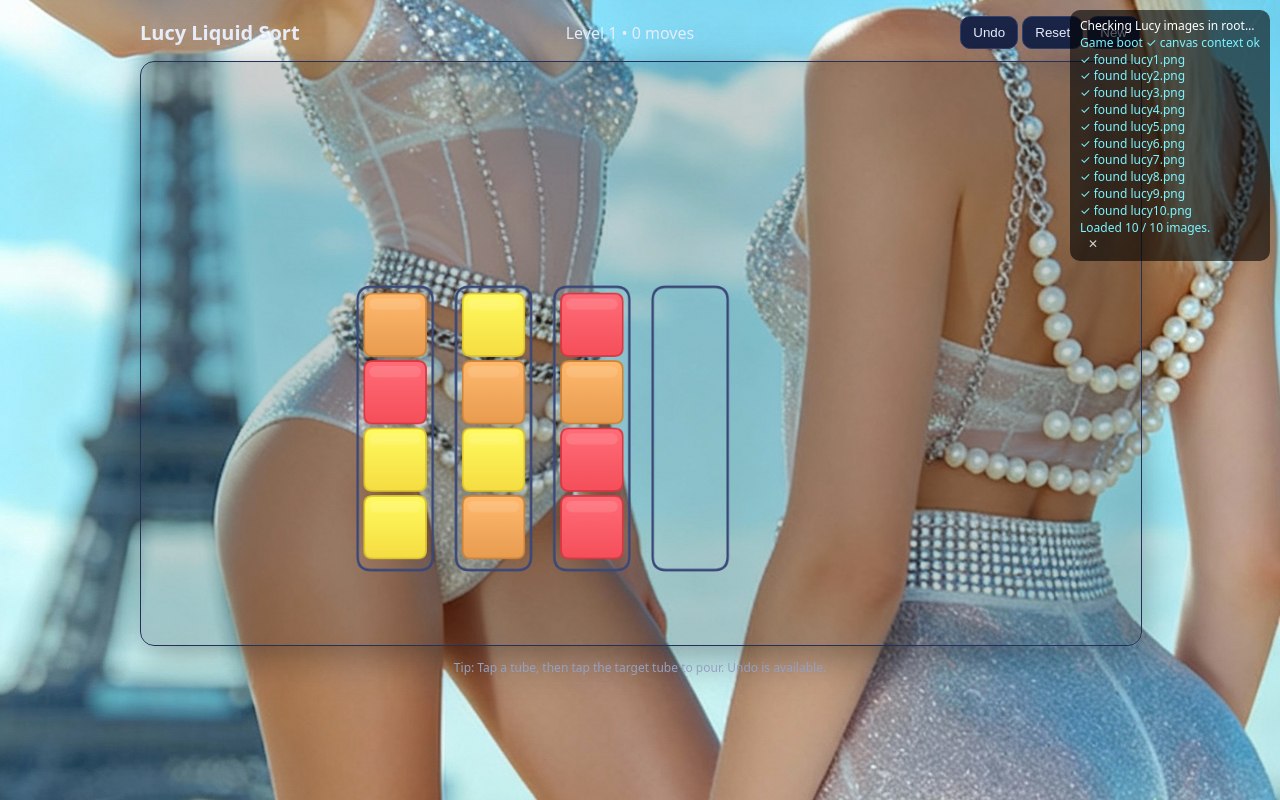
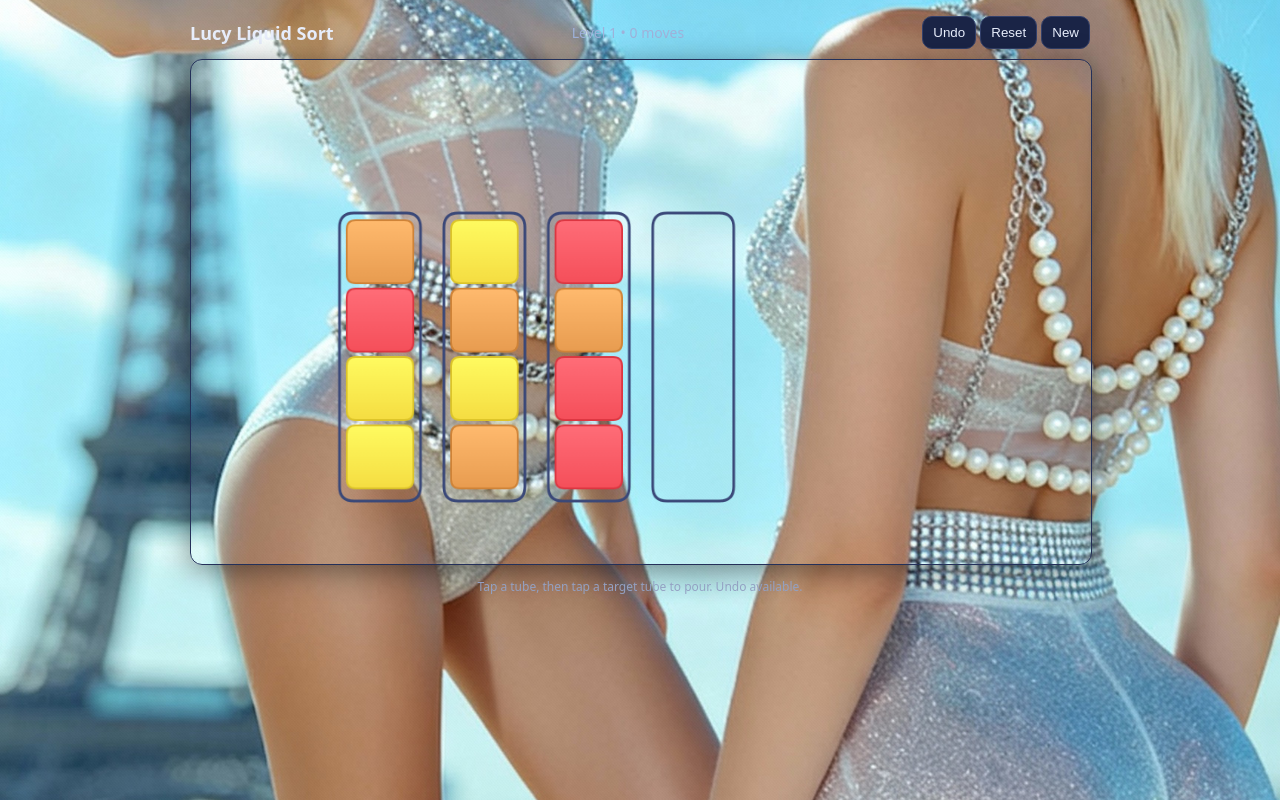
Before and after one commit to wtfbabel2forever/lucyliquidsort, a plain HTML site: page index.html in a window 1280 px wide. Drawn offline with Linux system fonts and the light colour scheme.

Commit message:
Update index.html

```diff
--- a/index.html
+++ b/index.html
@@ -1,148 +1,79 @@
 <!doctype html>
 <html lang="en">
 <head>
-<meta charset="utf-8" />
-<meta name="viewport" content="width=device-width,initial-scale=1" />
-<title>Lucy Liquid Sort — Debug Safe Build</title>
+<meta charset="utf-8">
+<meta name="viewport" content="width=device-width,initial-scale=1">
+<title>Lucy Liquid Sort — Final Build</title>
 <style>
-  html,body { height:100%; margin:0; }
-  body {
-    font-family: system-ui, -apple-system, Segoe UI, Roboto, Inter, Arial;
-    color: #e8eefc;
-    background: #0b1020 no-repeat center center fixed;
-    background-size: cover;
+  html,body{height:100%;margin:0}
+  body{
+    font-family:system-ui,-apple-system,Segoe UI,Roboto,Inter,Arial;
+    background:#0b1020 no-repeat center center fixed;
+    background-size:cover;
+    color:#e8eefc;
+    transition:background-image 1s ease-in-out;
   }
-  /* Background layer (optional; we apply to body directly, but keep for effects target) */
-  #bg { position: fixed; inset: 0; pointer-events:none; z-index:0; }
-  .wrap { position: relative; z-index:1; width:min(1000px,96vw); padding:16px; margin:auto; }
-  header { display:flex; align-items:center; justify-content:space-between; margin-bottom:12px; gap:12px; }
-  h1 { font-size:20px; margin:0; }
-  button { border:1px solid #33406a; background:#1a2446; color:#e8eefc; padding:8px 12px; border-radius:10px; cursor:pointer; }
-  button:hover { background:#212d58; }
-  canvas { width:100%; height:auto; background: rgba(0,0,0,0.18); border:1px solid #243059; border-radius:14px; box-shadow:0 10px 40px rgba(0,0,0,.35); }
-  footer { margin-top:8px; font-size:12px; color:#93a0c2; text-align:center; }
-
-  /* Debug panel */
-  #debug {
-    position: fixed; right: 10px; top: 10px; z-index: 9999;
-    background: rgba(0,0,0,.6); color: #fff; padding:8px 10px; border-radius:10px;
-    font-size: 12px; line-height: 1.4; max-width: 60vw;
-  }
-  #debug b { color: #7cf5ff; }
-  #debug .close { margin-left:8px; cursor:pointer; opacity:.8; }
-  #debug .ok { color: #7cf5ff; }
-  #debug .err { color: #ff9aa2; }
-  .fade { animation: fadeEffect 1000ms ease; }
-  .zoom { animation: zoomEffect 1000ms ease; }
-  .slide { animation: slideEffect 1000ms ease; }
-  .rotate { animation: rotateEffect 1000ms ease; }
-  .blur { animation: blurEffect 1000ms ease; }
-  @keyframes fadeEffect { from {opacity:0;} to {opacity:1;} }
-  @keyframes zoomEffect { from {transform:scale(1.12);} to {transform:scale(1);} }
-  @keyframes slideEffect { from {background-position:-120% 0;} to {background-position:center;} }
-  @keyframes rotateEffect { from {transform:rotate(6deg);} to {transform:rotate(0);} }
-  @keyframes blurEffect { from {filter:blur(14px);} to {filter:blur(0);} }
+  .wrap{max-width:900px;margin:0 auto;padding:16px}
+  header{display:flex;align-items:center;justify-content:space-between;gap:10px;margin-bottom:10px}
+  h1{font-size:18px;margin:0}
+  .hud{font-size:14px;color:#9fb2da}
+  button{border:1px solid #33406a;background:#1a2446;color:#e8eefc;padding:8px 10px;border-radius:10px;cursor:pointer}
+  button:hover{background:#23305a}
+  canvas{width:100%;height:auto;background:transparent;border:1px solid #243059;border-radius:12px;box-shadow:0 6px 30px rgba(0,0,0,.45)}
+  footer{margin-top:8px;font-size:12px;color:#93a0c2;text-align:center}
+  .fade { animation: fadeEffect 1s; }
+  .zoom { animation: zoomEffect 1s; }
+  .slide { animation: slideEffect 1s; }
+  .rotate { animation: rotateEffect 1s; }
+  .blur { animation: blurEffect 1s; }
+  @keyframes fadeEffect { from{opacity:0} to{opacity:1} }
+  @keyframes zoomEffect { from{transform:scale(1.2)} to{transform:scale(1)} }
+  @keyframes slideEffect { from{background-position:-100% 0} to{background-position:center} }
+  @keyframes rotateEffect { from{transform:rotate(10deg)} to{transform:rotate(0)} }
+  @keyframes blurEffect { from{filter:blur(12px)} to{filter:blur(0)} }
 </style>
 </head>
 <body>
-  <div id="bg" aria-hidden="true"></div>
-  <div id="debug">booting…</div>
-
   <div class="wrap">
     <header>
       <h1>Lucy Liquid Sort</h1>
-      <div><span id="levelLabel">Level 1</span> • <span id="moves">0</span> moves</div>
+      <div class="hud"><span id="levelLabel">Level 1</span> • <span id="moves">0</span> moves</div>
       <div>
         <button id="btnUndo">Undo</button>
         <button id="btnReset">Reset</button>
         <button id="btnNew">New</button>
       </div>
     </header>
-
-    <canvas id="game" width="1200" height="700" aria-label="Color sort puzzle board"></canvas>
-    <footer>Tip: Tap a tube, then tap the target tube to pour. Undo is available.</footer>
+    <canvas id="game" width="1000" height="560"></canvas>
+    <footer>Tap a tube, then tap a target tube to pour. Undo available.</footer>
   </div>
 
 <script>
-// ========== Debug helpers ==========
-const $debug = document.getElementById('debug');
-function logDebug(msg, cls='') {
-  if(!$debug) return;
-  const p = document.createElement('div');
-  if(cls) p.className = cls;
-  p.textContent = msg;
-  $debug.appendChild(p);
-}
-function setDebug(msg) { $debug.textContent = msg; }
-function closeDebug(){ if($debug) $debug.remove(); }
-</script>
-
-<script>
-// ========== Lucy Background (robust) ==========
-(function(){
-  const list = [
+/* Lucy 배경 (1분마다 교체, 10번째마다 효과) */
+const backgrounds = [
   "lucy1.png","lucy2.png","lucy3.png","lucy4.png","lucy5.png",
   "lucy6.png","lucy7.png","lucy8.png","lucy9.png","lucy10.png"
 ];
 const effects = ["fade","zoom","slide","rotate","blur"];
-  const available = [];
-  let tested = 0, current = 0, changeCount = 0;
-  const bgDiv = document.getElementById('bg');
-
-  function probe(src, cb){
-    const img = new Image();
-    img.onload = ()=>cb(src,true);
-    img.onerror = ()=>cb(src,false);
-    // cache-bust to avoid stale 404
-    img.src = src + "?v=" + Date.now();
-  }
-
-  setDebug("Checking Lucy images in root…");
-  list.forEach(src => probe(src, (s, ok)=>{
-    tested++;
-    if(ok){ available.push(s); logDebug("✓ found "+s, 'ok'); }
-    else { logDebug("✗ missing "+s, 'err'); }
-    if(tested===list.length){
-      if(available.length===0){
-        logDebug("No lucy*.png images found next to index.html", 'err');
-      } else {
-        logDebug("Loaded "+available.length+" / "+list.length+" images.", 'ok');
-        // start rotation
-        swap();
-        setInterval(swap, 60000);
-      }
-      // add a close button
-      const x = document.createElement('span');
-      x.textContent = '✕';
-      x.className = 'close';
-      x.onclick = closeDebug;
-      $debug.appendChild(x);
-    }
-  }));
-
-  function applyBg(url){
-    document.body.style.backgroundImage = 'url("'+url+'")';
-    document.body.style.backgroundSize = 'cover';
-    document.body.style.backgroundPosition = 'center center';
-  }
-
-  function swap(){
-    if(!available.length) return;
-    applyBg(available[current]);
-    current = (current + 1) % available.length;
+let current = 0, changeCount = 0;
+function swapBg(){
+  document.body.style.backgroundImage = `url(${backgrounds[current]})`;
+  document.body.style.backgroundSize = "cover";
+  document.body.style.backgroundPosition = "center center";
+  current = (current+1)%backgrounds.length;
   changeCount++;
   if(changeCount % 10 === 0){
     const fx = effects[Math.floor(Math.random()*effects.length)];
     document.body.classList.add(fx);
-      setTimeout(()=>document.body.classList.remove(fx), 1000);
+    setTimeout(()=>document.body.classList.remove(fx),1000);
   }
 }
-})();
+swapBg();
+setInterval(swapBg,60000);
 </script>
 
 <script>
-// ========== Color Sort Game (stable) ==========
-(function(){
+/* 퍼즐 게임 로직 (수정 완료판) */
 const TUBE_CAPACITY=4, BASE_TUBES=6, EMPTY_TUBES=2;
 const COLORS=['#ff5964','#f2a65a','#ffe74c','#59cd90','#4d9de0','#b57edc','#ff87ab','#7cf5ff'];
 
@@ -150,77 +81,87 @@ function closeDebug(){ if($debug) $debug.remove(); }
 const canvas=document.getElementById('game'),ctx=canvas.getContext('2d');
 const uiLevel=document.getElementById('levelLabel'),uiMoves=document.getElementById('moves');
 
-  function okBoot(){
-    logDebug("Game boot ✓ canvas context ok", "ok");
-  }
-  function errBoot(){
-    logDebug("Game boot failed: canvas context missing", "err");
-  }
-  canvas && ctx ? okBoot() : errBoot();
+document.getElementById('btnUndo').onclick=()=>undo();
+document.getElementById('btnReset').onclick=()=>loadLevel(level,true);
+document.getElementById('btnNew').onclick=()=>{level++;loadLevel(level);};
 
-  document.getElementById('btnUndo').onclick=()=>{ if(history.length){ tubes=history.pop(); moves=Math.max(0,moves-1); uiMoves.textContent=moves; selected=null; draw(); } };
-  document.getElementById('btnReset').onclick=()=>loadLevel(level,true);
-  document.getElementById('btnNew').onclick=()=>{ level++; loadLevel(level); };
-
-  canvas.addEventListener('click',e=>{
-    const r=canvas.getBoundingClientRect();
-    const x=(e.clientX-r.left)*(canvas.width/r.width);
-    const y=(e.clientY-r.top)*(canvas.height/r.height);
-    const i=tubes.findIndex(t=>x>=t._rect.x&&x<=t._rect.x+t._rect.w&&y>=t._rect.y&&y<=t._rect.y+t._rect.h);
-    if(i<0) return;
-    if(selected==null){ selected=i; draw(); return; }
-    if(selected===i){ selected=null; draw(); return; }
-    pour(selected,i);
-  }, {passive:true});
+canvas.addEventListener('click',e=>handleClick(e.clientX,e.clientY));
+canvas.addEventListener('touchstart',e=>{e.preventDefault();const t=e.touches[0];handleClick(t.clientX,t.clientY);},{passive:false});
 
 function randInt(n){return Math.floor(Math.random()*n);}
 function generateLevel(n){
   const sets=Math.min(3+Math.floor((n-1)/1.5),8);
   const cnt=Math.max(BASE_TUBES,sets+EMPTY_TUBES);
   let arr=[]; for(let c=0;c<sets;c++) for(let s=0;s<TUBE_CAPACITY;s++) arr.push(c);
-    for(let i=arr.length-1;i>0;i--){ let j=randInt(i+1); [arr[i],arr[j]]=[arr[j],arr[i]]; }
-    const piles=Array.from({length:cnt},()=>[]);
-    let k=0; for(let t=0;t<cnt-EMPTY_TUBES;t++) for(let s=0;s<TUBE_CAPACITY;s++) piles[t].push(arr[k++]);
+  for(let i=arr.length-1;i>0;i--){let j=randInt(i+1);[arr[i],arr[j]]=[arr[j],arr[i]];}
+  const piles=Array.from({length:cnt},()=>[]); let k=0;
+  for(let t=0;t<cnt-EMPTY_TUBES;t++) for(let s=0;s<TUBE_CAPACITY;s++) piles[t].push(arr[k++]);
   return piles;
 }
 function clone(st){return st.map(t=>t.slice());}
 function loadLevel(n,keep=false){
   if(!keep) level=n;
   tubes=generateLevel(level); history=[]; selected=null; moves=0;
-    uiLevel.textContent='Level '+level; uiMoves.textContent=moves; draw();
+  uiLevel.textContent='Level '+level; uiMoves.textContent='0'; draw();
 }
 function legalMove(a,b){
   if(a===b) return false;
-    let A=tubes[a],B=tubes[b];
-    if(!A.length || B.length===TUBE_CAPACITY) return false;
-    let color=A[A.length-1],count=1;
-    for(let i=A.length-2;i>=0&&A[i]===color;i--) count++;
-    if(!B.length) return true;
-    return B[B.length-1]===color && B.length + Math.min(count, TUBE_CAPACITY-B.length) <= TUBE_CAPACITY;
+  const A=tubes[a],B=tubes[b];
+  if(A.length===0 || B.length===TUBE_CAPACITY) return false;
+  const color=A[A.length-1];
+  let count=1; for(let i=A.length-2;i>=0&&A[i]===color;i--) count++;
+  if(B.length===0) return true;
+  return B[B.length-1]===color && B.length+Math.min(count,TUBE_CAPACITY-B.length)<=TUBE_CAPACITY;
 }
 function pour(a,b){
   if(!legalMove(a,b)) return;
-    history.push(clone(tubes));
-    let A=tubes[a],B=tubes[b],color=A[A.length-1];
-    while(A.length && A[A.length-1]===color && B.length<TUBE_CAPACITY) B.push(A.pop());
+  history.push(clone(tubes)); // 상태 저장
+  const A=tubes[a],B=tubes[b]; const color=A[A.length-1];
+  while(A.length && A[A.length-1]===color && B.length<TUBE_CAPACITY){B.push(A.pop());}
   moves++; uiMoves.textContent=moves; selected=null; draw();
+  checkWin();
+}
+function undo(){
+  if(history.length){ tubes=history.pop(); moves=Math.max(0,moves-1); uiMoves.textContent=moves; selected=null; draw(); }
+}
+function handleClick(clientX,clientY){
+  const r=canvas.getBoundingClientRect();
+  const x=(clientX-r.left)*(canvas.width/r.width);
+  const y=(clientY-r.top)*(canvas.height/r.height);
+  const i=tubes.findIndex(t=>x>=t._rect.x&&x<=t._rect.x+t._rect.w&&y>=t._rect.y&&y<=t._rect.y+t._rect.h);
+  if(i<0) return;
+  if(selected==null){
+    if(tubes[i].length>0){selected=i; draw();}
+    return;
+  }
+  if(selected===i){selected=null; draw(); return;}
+  pour(selected,i);
+}
+function checkWin(){
+  for(const tube of tubes){
+    if(tube.length===0) continue;
+    const first=tube[0];
+    for(const c of tube){ if(c!==first) return false; }
+    if(tube.length!==TUBE_CAPACITY) return false;
+  }
+  setTimeout(()=>{
+    alert(`You won level ${level} in ${moves} moves!`);
+    level++; loadLevel(level);
+  },300);
 }
 function draw(){
   ctx.clearRect(0,0,canvas.width,canvas.height);
-    const cols=Math.min(tubes.length,8),gap=28,tubeW=Math.min(90,(canvas.width-gap*(cols+1))/cols),tubeH=340,baseY=canvas.height-90,startX=(canvas.width-(tubeW*cols+gap*(cols-1)))/2;
+  const cols=Math.min(tubes.length,8),gap=26,tubeW=Math.min(90,(canvas.width-gap*(cols+1))/cols),
+        tubeH=320,baseY=canvas.height-70,startX=(canvas.width-(tubeW*cols+gap*(cols-1)))/2;
   tubes.forEach((tube,i)=>{
-      const x=startX+i*(tubeW+gap), y=baseY-tubeH;
-      // tube shell
-      ctx.lineWidth=3; ctx.strokeStyle='#3a4878'; ctx.fillStyle='rgba(255,255,255,0.03)';
-      // rounded rect
+    const x=startX+i*(tubeW+gap),y=baseY-tubeH;
+    ctx.lineWidth=3; ctx.strokeStyle='#3a4878'; ctx.fillStyle='rgba(255,255,255,0.04)';
     roundRect(ctx,x,y,tubeW,tubeH,16,true,true);
-      if(selected===i){ glowRect(ctx,x,y,tubeW,tubeH); }
-      // segments
+    if(selected===i) glow(ctx,x,y,tubeW,tubeH);
     const segH=(tubeH-16)/TUBE_CAPACITY;
     for(let s=0;s<tube.length;s++){
-        const col=COLORS[tube[s]%COLORS.length];
-        const segY=y+tubeH-(s+1)*segH-8;
-        drawLiquid(ctx,x+8,segY,tubeW-16,segH-6,col);
+      const c=COLORS[tube[s]%COLORS.length]; const segY=y+tubeH-(s+1)*segH-8;
+      drawSeg(ctx,x+8,segY,tubeW-16,segH-6,c);
     }
     tube._rect={x,y,w:tubeW,h:tubeH};
   });
@@ -235,15 +176,24 @@ function closeDebug(){ if($debug) $debug.remove(); }
   ctx.closePath();
   if(fill) ctx.fill(); if(stroke) ctx.stroke();
 }
-  function drawLiquid(ctx,x,y,w,h,color){
-    const grd=ctx.createLinearGradient(0,y,0,y+h); grd.addColorStop(0,shade(color,20)); grd.addColorStop(1,shade(color,-10));
-    ctx.fillStyle=grd; ctx.strokeStyle=shade(color,-35); ctx.lineWidth=2; roundRect(ctx,x,y,w,h,10,true,true);
-    ctx.fillStyle='rgba(255,255,255,.12)'; roundRect(ctx,x+6,y+6,w-12,Math.max(6,h*0.18),8,true,false);
+function drawSeg(ctx,x,y,w,h,color){
+  const g=ctx.createLinearGradient(0,y,0,y+h); g.addColorStop(0,shade(color,20)); g.addColorStop(1,shade(color,-10));
+  ctx.fillStyle=g; ctx.strokeStyle=shade(color,-35); ctx.lineWidth=2; roundRect(ctx,x,y,w,h,10,true,true);
 }
-  function shade(hex,amt){ const n=parseInt(hex.replace('#',''),16); let r=(n>>16)&255,g=(n>>8)&255,b=n&255; r=Math.min(255,Math.max(0,r+amt)); g=Math.min(255,Math.max(0,g+amt)); b=Math.min(255,Math.max(0,b+amt)); return '#'+((1<<24)+(r<<16)+(g<<8)+b).toString(16).slice(1); }
-  function glowRect(ctx,x,y,w,h){ ctx.save(); ctx.shadowBlur=24; ctx.shadowColor='rgba(124,245,255,.8)'; ctx.strokeStyle='rgba(124,245,255,.9)'; ctx.lineWidth=3; roundRect(ctx,x-2,y-2,w+4,h+4,20,false,true); ctx.restore(); }
-
+function shade(hex,amt){
+  const n=parseInt(hex.slice(1),16);
+  let r=(n>>16)&255,g=(n>>8)&255,b=n&255;
+  r=Math.max(0,Math.min(255,r+amt));
+  g=Math.max(0,Math.min(255,g+amt));
+  b=Math.max(0,Math.min(255,b+amt));
+  return '#'+((1<<24)+(r<<16)+(g<<8)+b).toString(16).slice(1);
+}
+function glow(ctx,x,y,w,h){
+  ctx.save(); ctx.shadowBlur=18; ctx.shadowColor='rgba(124,245,255,.85)';
+  ctx.strokeStyle='rgba(124,245,255,.9)'; ctx.lineWidth=3;
+  roundRect(ctx,x-2,y-2,w+4,h+4,20,false,true); ctx.restore();
+}
 loadLevel(1);
-})();</script>
+</script>
 </body>
 </html>
```
Lines whose indentation alone changed are shown as unchanged.
